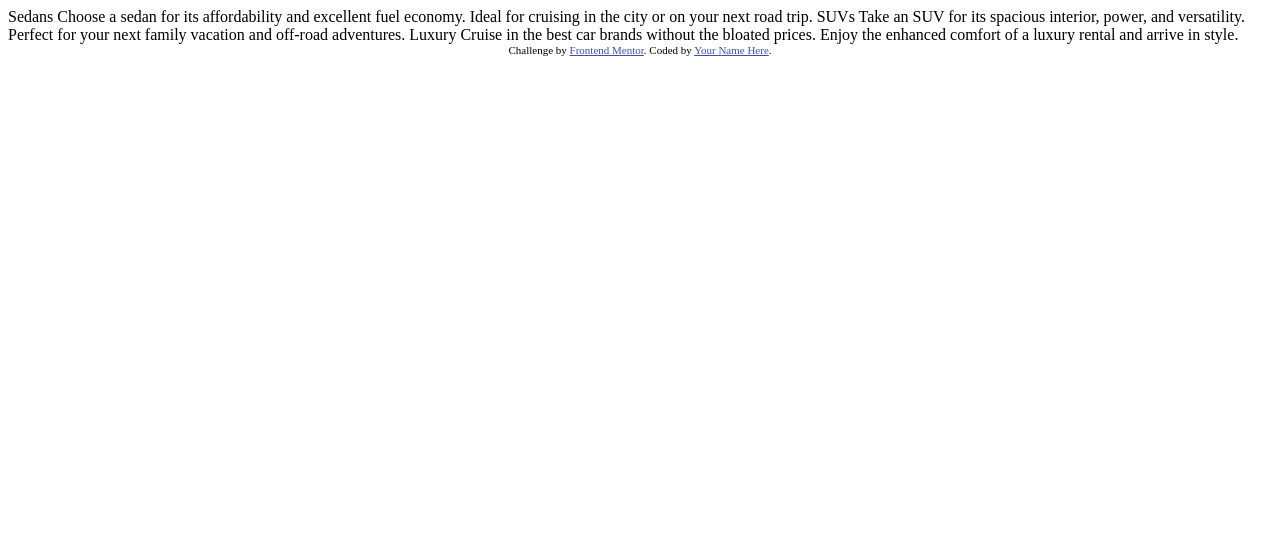
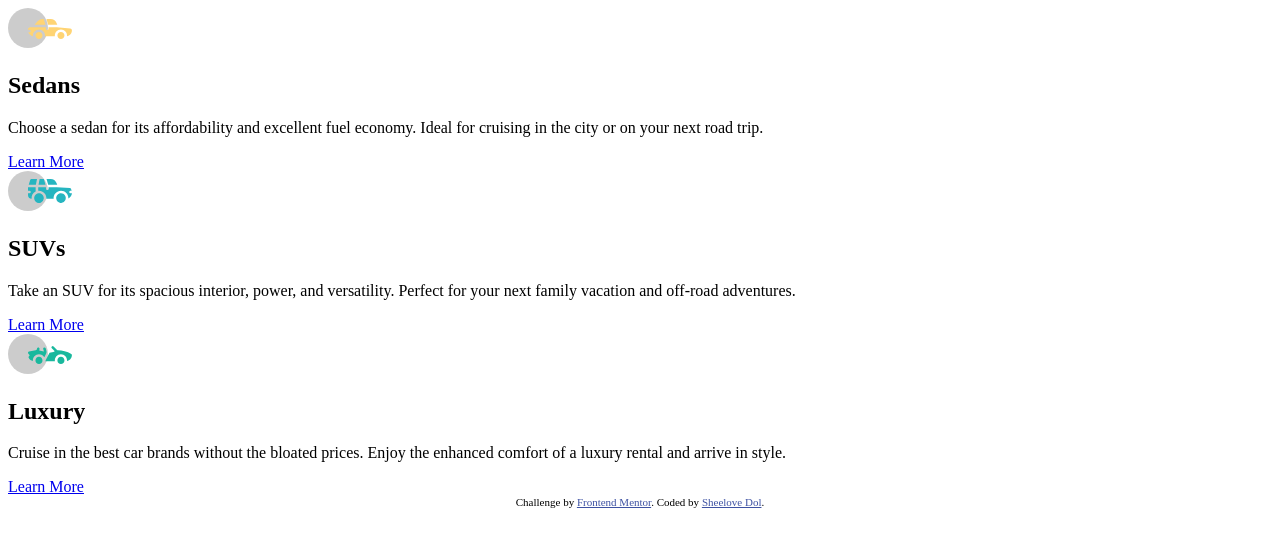
Before and after one commit to SheeloveDol/3-column-preview-card-component, a plain HTML site: page index.html in a window 1280 px wide. Drawn offline with Linux system fonts and the light colour scheme.

Commit message:
finish preliminary html layout

```diff
--- a/index.html
+++ b/index.html
@@ -16,21 +16,45 @@
 </head>
 <body>
 
-  Sedans
+  <main class="grid-container">
+    <section class="sedans">
+      <img src="/images/icon-sedans.svg" alt="icon of sedan">
+      <h2>Sedans</h2>
+      <p>
         Choose a sedan for its affordability and excellent fuel economy. Ideal for cruising in the city
         or on your next road trip.
-
-  SUVs
+      </p>
+      <div class="button">
+        <a href="#">Learn More</a>
+      </div>
+    </section>
+    <section class="suvs">
+      <img src="/images/icon-suvs.svg" alt="icon of SUV">
+      <h2>SUVs</h2>
+      <p>
         Take an SUV for its spacious interior, power, and versatility. Perfect for your next family vacation
         and off-road adventures.
-
-  Luxury
+      </p>
+      <div class="button">
+        <a href="#">Learn More</a>
+      </div>
+    </section>
+    <section class="luxury">
+      <img src="/images/icon-luxury.svg" alt="icon of luxury car">
+      <h2>Luxury</h2>
+      <p>
         Cruise in the best car brands without the bloated prices. Enjoy the enhanced comfort of a luxury
         rental and arrive in style.
+      </p>
+      <div class="button">
+        <a href="#">Learn More</a>
+      </div>
+    </section>
+  </main>
 
   <div class="attribution">
     Challenge by <a href="https://www.frontendmentor.io?ref=challenge" target="_blank">Frontend Mentor</a>.
-    Coded by <a href="#">Your Name Here</a>.
+    Coded by <a href="#">Sheelove Dol</a>.
   </div>
 </body>
 </html>
```
Lines whose indentation alone changed are shown as unchanged.
